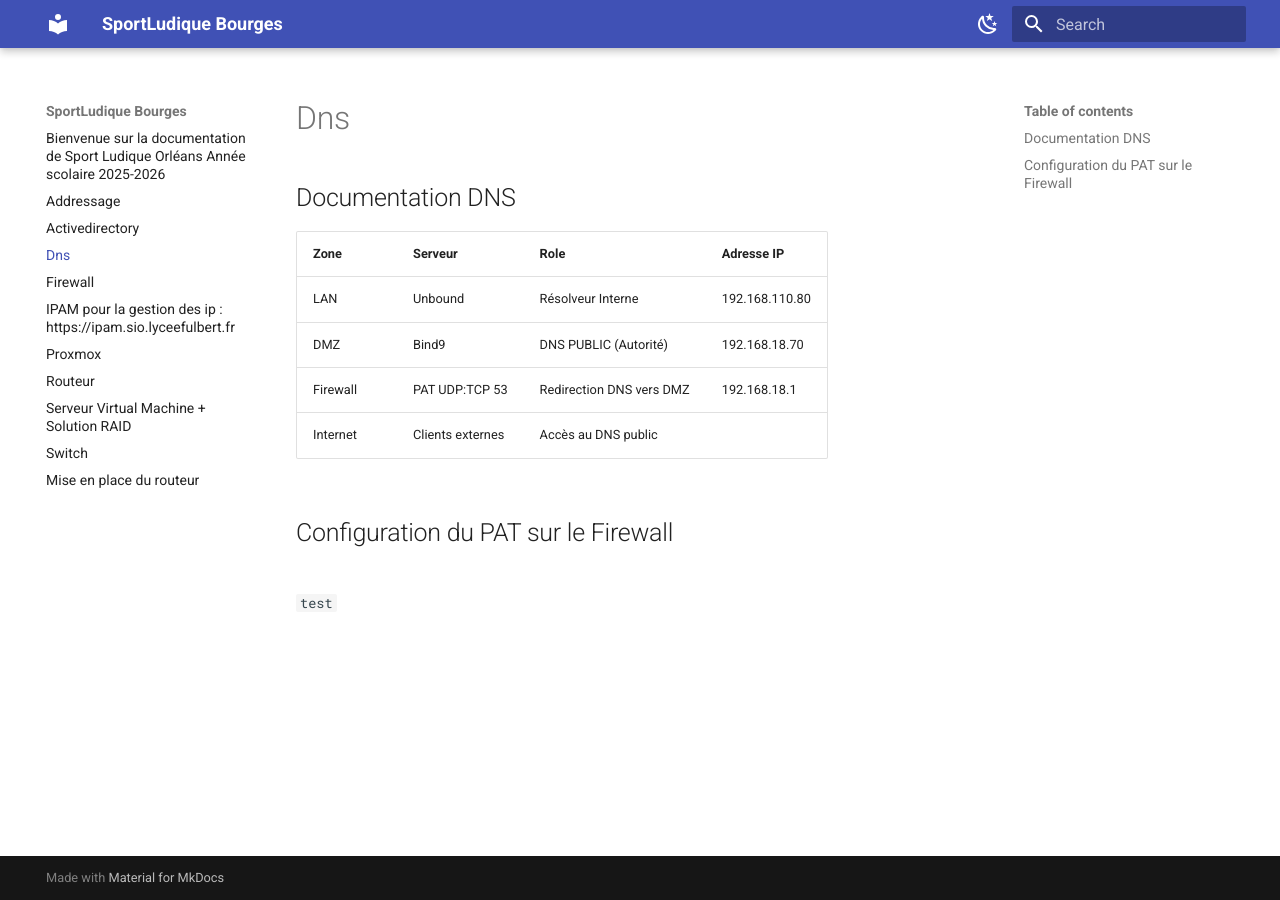
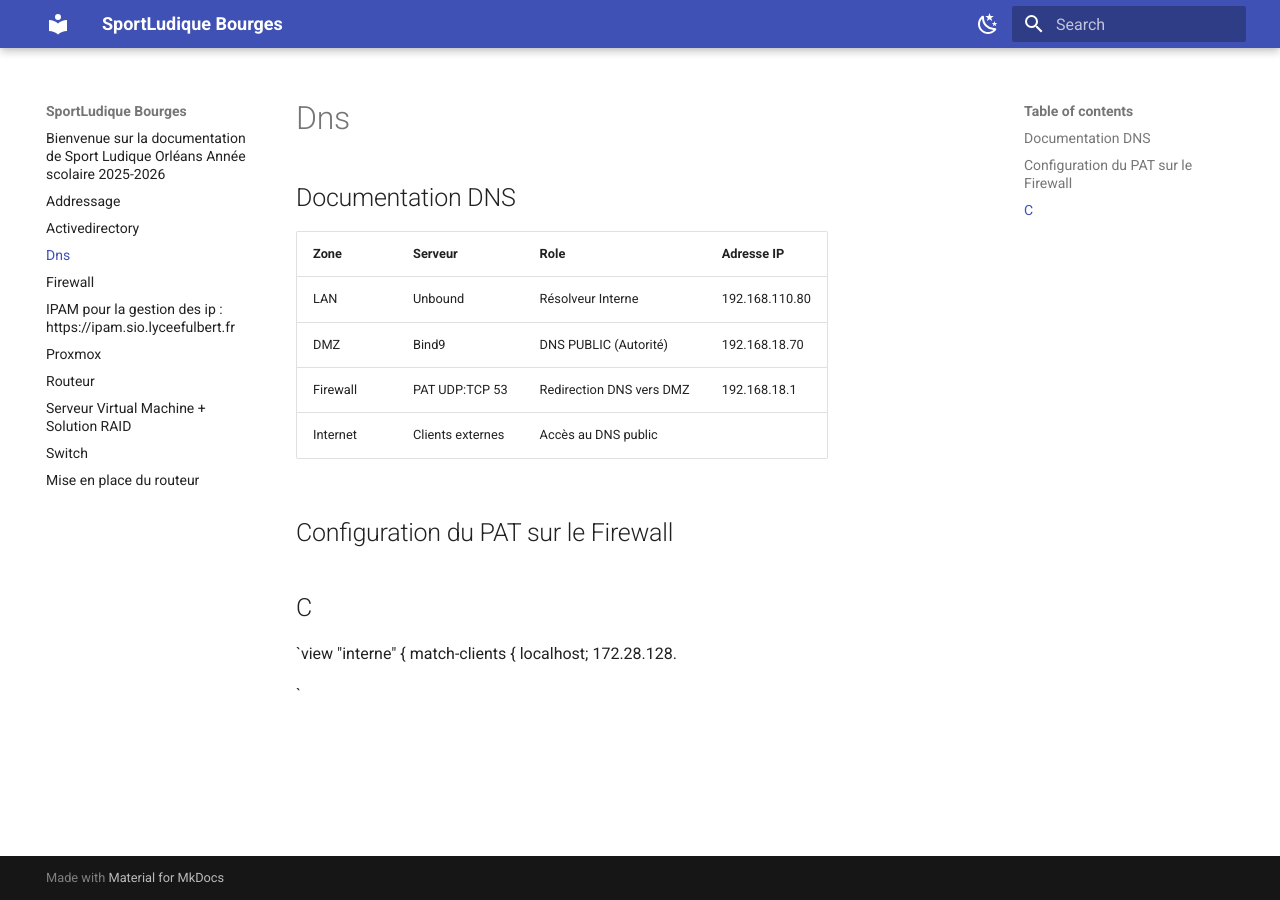
Before and after one commit to RAYAN241351/SportLudique2025-2026, an MkDocs documentation site: the page built from docs/dns.md, in a window 1280 px wide. Built offline with MkDocs 1.6.1 and Material for MkDocs 9.7.7, drawn with Linux system fonts in a browser that asks for light colours.

Commit message:
Update dns.md

```diff
--- a/docs/dns.md
+++ b/docs/dns.md
@@ -13,6 +13,12 @@
 
 
 
-##
+## C
 
-`test`
+`view "interne" {
+     match-clients { localhost; 172.28.128.
+
+
+
+
+`
```
